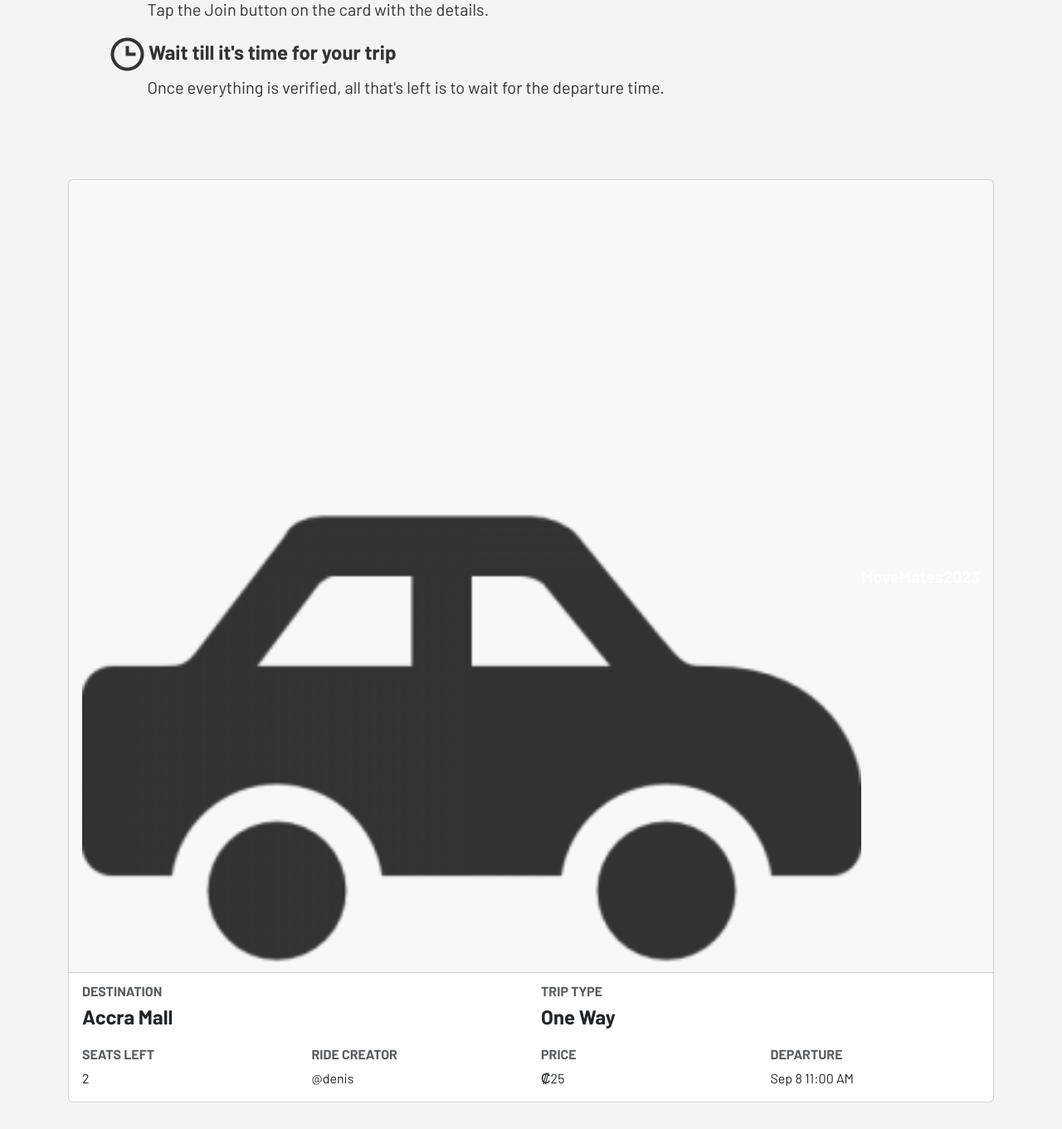
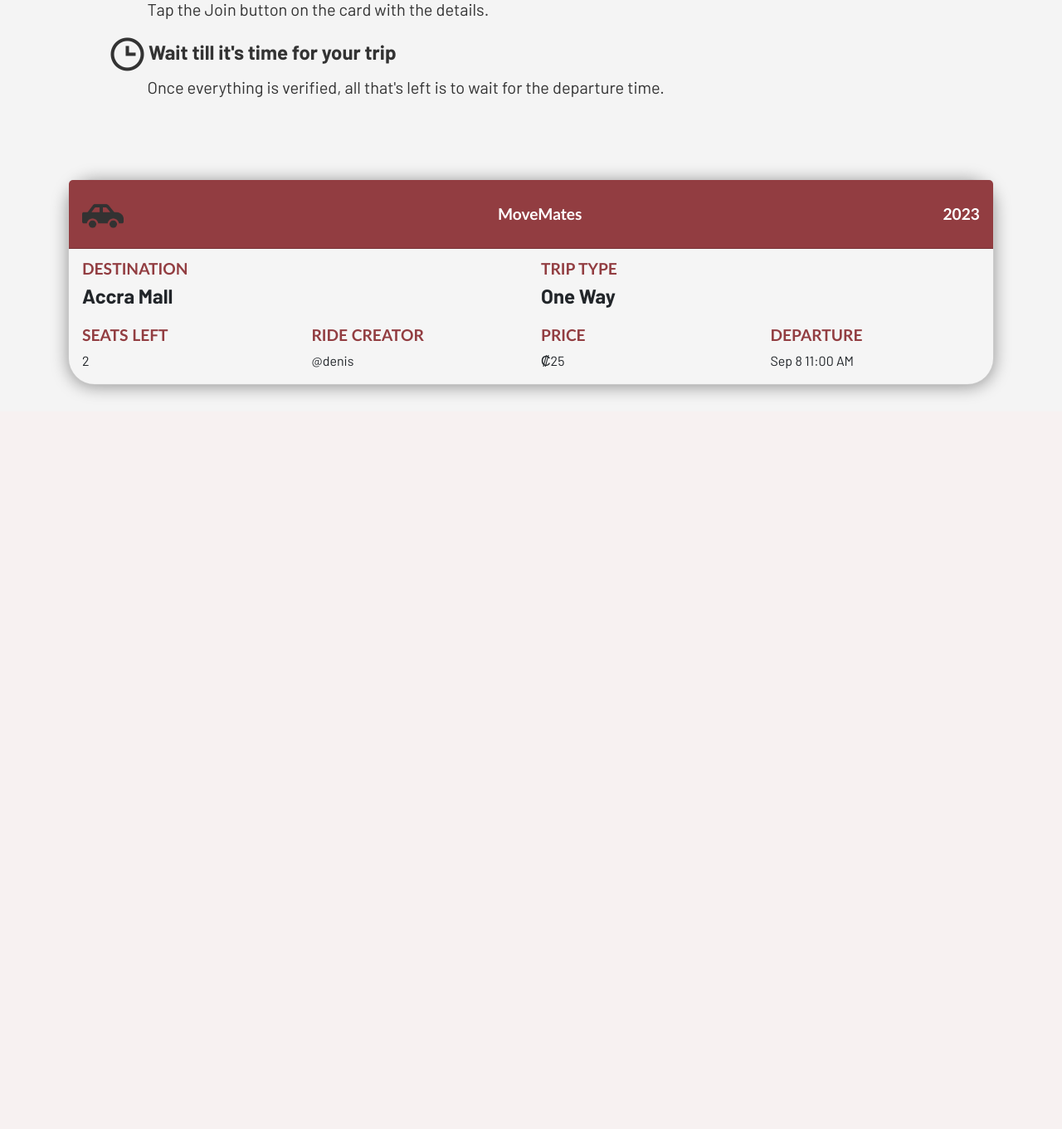
Before and after one commit to nignig0/web-tech-project, a PHP site: page / in a window 1280 px wide. Shown: the part 1886-3247 px from the top of the page at 83% size. After the commit the page ends 2365 px from the top, so only its background shows below. Run offline with PHP 8.4, Linux system fonts and the light colour scheme.

Commit message:
added styles for the sample feed card

```diff
--- a/css/style.css
+++ b/css/style.css
@@ -24,6 +24,10 @@
     color: #333;
     transition:  all 0.2s ease;
     font-weight: 600 !important;
+}
+
+.main-colors{
+  background-color: #923D41;
 }
 
 img {
@@ -226,3 +230,36 @@
   font-size: 3rem;
   margin-right: 0.1rem;
 }
+
+/* card header */
+.card img{
+  width: 50px;
+  height: 50px;
+  margin-right: 1rem;
+  margin-bottom: 1rem;
+}
+
+.card h6{
+  color: #923D41 !important;
+  font-weight: 700 !important;
+  font-family:'Gill Sans', 'Gill Sans MT', Calibri, 'Trebuchet MS', sans-serif;
+  font-size: 1.2rem !important;
+}
+
+.card h5{
+  font-weight: 700 !important;
+  font-family:'Gill Sans', 'Gill Sans MT', Calibri, 'Trebuchet MS', sans-serif;
+  font-size: 1.2rem !important;
+  line-height: 1rem;
+}
+
+.card{
+  background-color: #f5f5f5;
+  border-radius: 2rem;
+  box-shadow: 0 2px 20px rgba(0, 0, 0, 0.4);
+}
+
+.radius{
+  border-top-left-radius: 2rem !important;
+  border-top-right-radius: 2rem !important;
+}
```
